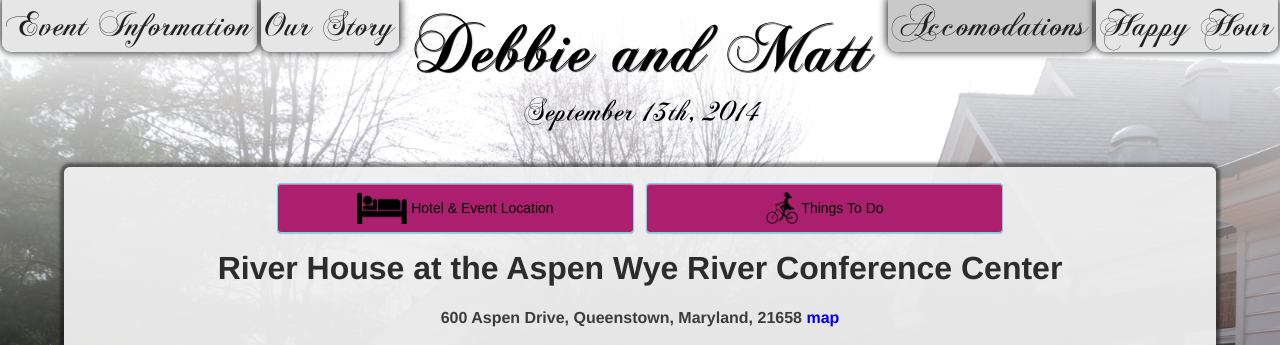
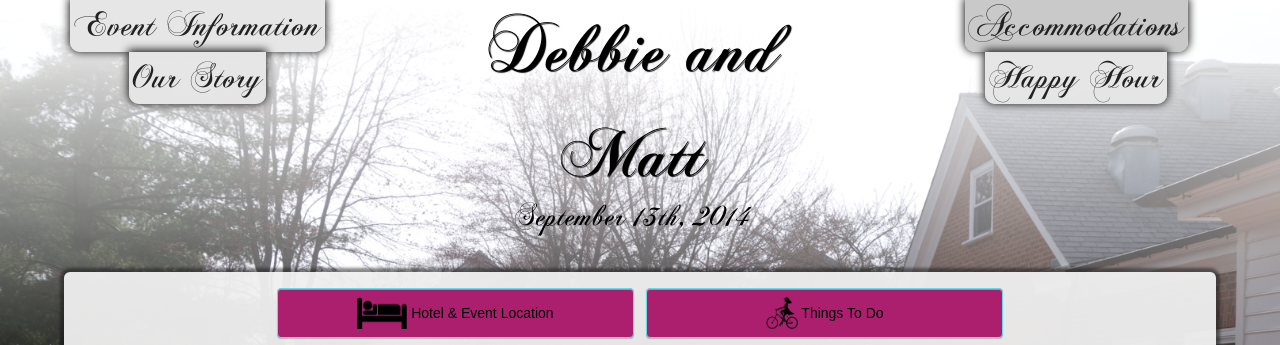
Before and after one commit to jaffee/jaffucci, a Flask app: page /accomodations in a window 1280 px wide. Shown: the top 345 px of the page. Run offline with Flask 2, Linux system fonts and the light colour scheme; parts of the project's set-up code (start-up, migrations or seed data) failed here and were passed over; some libraries are stand-ins or nearby versions.

Commit message:
fix mispelling of accommodations in various content... still wrong in code, but it's all good

```diff
--- a/jaffucci/templates/accomodations.html
+++ b/jaffucci/templates/accomodations.html
@@ -34,7 +34,7 @@
 	<iframe height="450" frameborder="0" style="border:0" src="https://www.google.com/maps/embed/v1/place?q=600%20Aspen%20Ln%2C%20Queenstown%2C%20MD&key=AIzaSyAITlSqVjoxLN0s0XPsmTY6ExvNTw0U66g"></iframe>
 	<br/>
 	<br/>
-	<p> Guests will be provided the option to book their accomodations at the River House upon receipt of formal invitation. </p>
+	<p> Guests will be provided the option to book their accommodations at the River House upon receipt of formal invitation. </p>
 	<p> We invite you to arrive on Friday and stay until Sunday, so that you can take advantage of all the fun things to do on-site and in the area. But, don't forget about the wedding festivities which will begin Saturday evening! </p>
     </div>
     <div id="book-content" style="display: none;" class="subcontent">
--- a/jaffucci/templates/base.html
+++ b/jaffucci/templates/base.html
@@ -37,7 +37,7 @@
 	</a>
 	<div class="right-nav navlink">
 	  <div class="inner-nav">
-	    <a href={{ url_for("accomodations") }} class="{{ selected.accomodations }}"> Accomodations</a>
+	    <a href={{ url_for("accomodations") }} class="{{ selected.accomodations }}"> Accommodations</a>
 	    <a href={{ url_for("happy_hour") }} class="{{ selected.happy_hour }}"> Happy Hour</a>
 	  </div>
 	</div>
```
